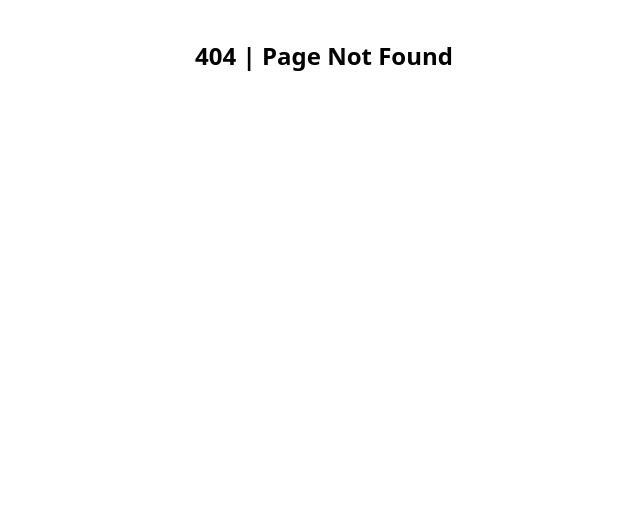
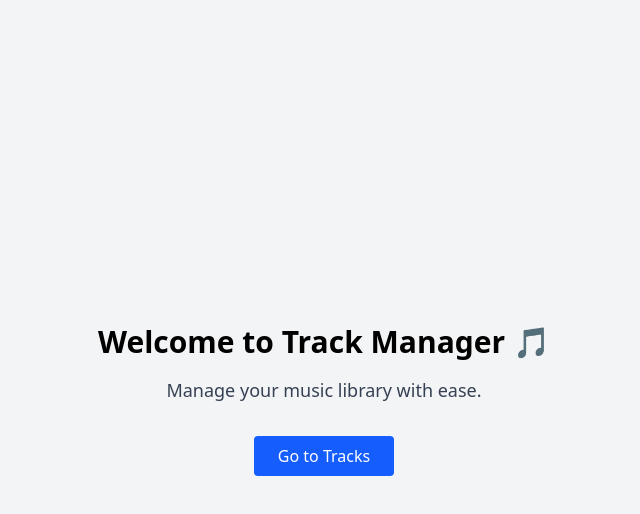
Before and after one commit to dima50066/CaseForGen-TrackManager, a React (Vite) app in the folder frontend/: page / in a window 1280 px wide. Before the commit this address had no page. Shown: the top 514 px of the page, without its empty margins (316-956 px from the left). Built offline with nearby package versions, Linux system fonts and the light colour scheme.

Commit message:
add home page

```diff
--- a/frontend/src/App.tsx
+++ b/frontend/src/App.tsx
@@ -1,13 +1,15 @@
 import React, { Suspense, lazy } from "react";
 import { BrowserRouter as Router, Routes, Route } from "react-router-dom";
 
+const HomePage = lazy(() => import("./pages/HomePage"));
 const TracksPage = lazy(() => import("./pages/TracksPage"));
-
 const App: React.FC = () => {
   return (
     <Router>
       <Suspense fallback={<div>Loading...</div>}>
         <Routes>
+          <Route path="/" element={<HomePage />} />
+
           <Route path="/tracks" element={<TracksPage />} />
           <Route
             path="*"
--- /dev/null
+++ b/frontend/src/pages/HomePage.tsx
@@ -0,0 +1,26 @@
+import React from "react";
+import { useNavigate } from "react-router-dom";
+
+const HomePage: React.FC = () => {
+  const navigate = useNavigate();
+
+  return (
+    <div className="min-h-screen flex flex-col items-center justify-center bg-gray-100 text-center px-4">
+      <h1 className="text-3xl font-bold mb-4" data-testid="home-header">
+        Welcome to Track Manager 🎵
+      </h1>
+      <p className="text-lg text-gray-700 mb-8">
+        Manage your music library with ease.
+      </p>
+      <button
+        onClick={() => navigate("/tracks")}
+        className="px-6 py-2 bg-blue-600 text-white rounded hover:bg-blue-700 transition"
+        data-testid="go-to-tracks-button"
+      >
+        Go to Tracks
+      </button>
+    </div>
+  );
+};
+
+export default HomePage;
```
